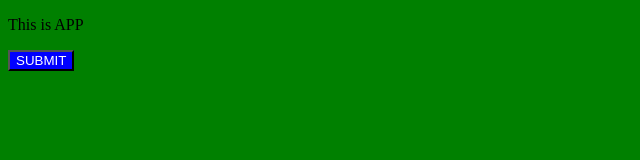
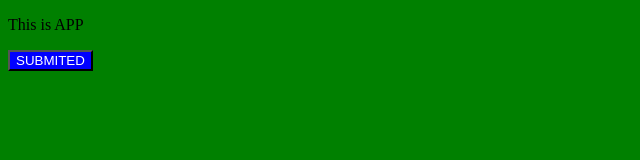
Before and after one commit to VuTam912/git-tutorial, a plain HTML site: page index.html in a window 1280 px wide. Shown: the full height of the page, 0-640 px from the left. Drawn offline with Linux system fonts and the light colour scheme.

Commit message:
Update index.html

```diff
--- a/index.html
+++ b/index.html
@@ -10,7 +10,7 @@
 </head>
 <body>
     <p>This is APP</p>
-    <button>SUBMIT</button>
+    <button>SUBMITED</button>
 </body>
 </html>
 
```
